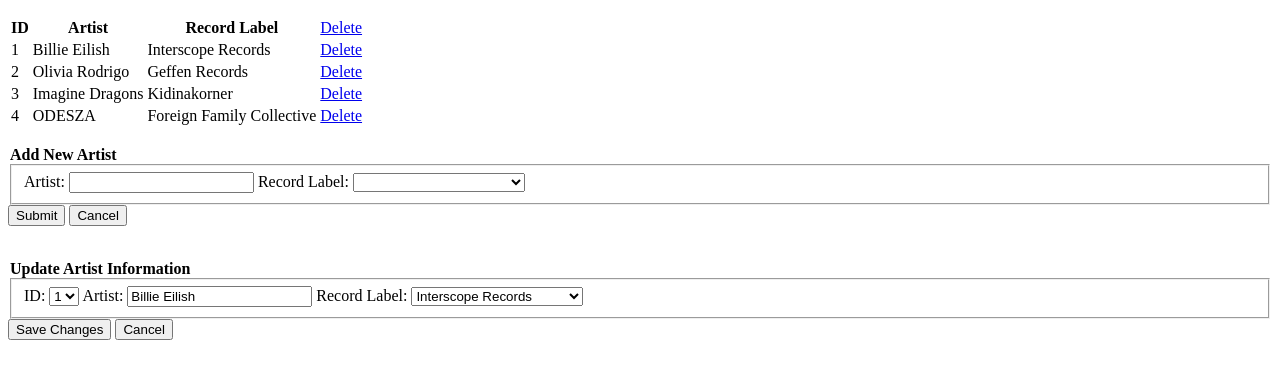
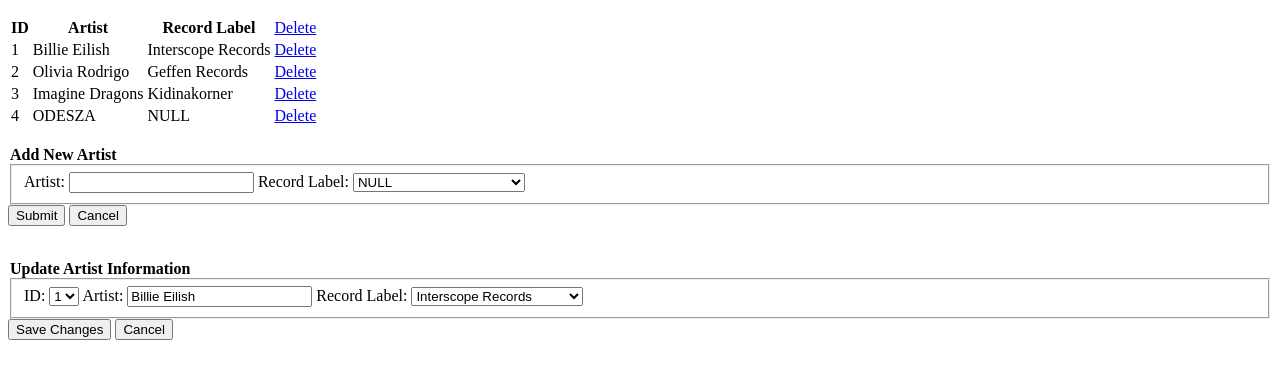
Before and after one commit to derrickpriebe/concertsunlimited, a plain HTML site: page artists.html in a window 1280 px wide. Shown: the part 86-464 px from the top of the page. Drawn offline with Linux system fonts and the light colour scheme.

Commit message:
Add files via upload

```diff
--- a/artists.html
+++ b/artists.html
@@ -51,7 +51,7 @@
     <tr>
         <td> 4 </td>
         <td> ODESZA </td>
-        <td> Foreign Family Collective </td>
+        <td> NULL </td>
         <td><a href="#"> Delete </a></td>
     </tr>
   </tbody>
@@ -64,11 +64,11 @@
     <form method="POST" id="addArtist">
         <legend><strong>Add New Artist</strong></legend>
         <fieldset>
-            <label for="artist"> Artist: </label>
-                <input type="text" id="artist" name="artist" required>
+          <label for="artist"> Artist: </label>
+          <input type="text" id="artist" name="artist" required>
             <label for="record label"> Record Label: </label>
                 <select id="record label" name="record label" required>
-            	    <option value="0">&nbsp;</option>
+            	    <option value="0"> NULL </option>
                     <option value="1"> Foreign Family Collective </option>
                     <option value="2"> Geffen Records </option>
                     <option value="3"> Kidinakorner </option>
@@ -95,11 +95,11 @@
                     <option value="3"> 3 </option>
                     <option value="4"> 4 </option>
                 </select>
-            <label> Artist: </label>
-                <input type="text" name="artist" value="Billie Eilish" required>
+                <label> Artist: </label>
+                    <input type="text" name="artist" value="Billie Eilish" required>
             <label for="record label"> Record Label: </label>
                 <select id="record label" name="record label" required>
-                    <option value="0">&nbsp;</option>
+                    <option value="0"> NULL </option>
                     <option value="1"> Foreign Family Collective </option>
                     <option value="2"> Geffen Records </option>
                     <option value="3"> Kidinakorner </option>
```
Also changed, not shown: concert_artists.html (+1 -1 lines), concerts.html (+3 -1 lines), recordlabels.html (+4 -4 lines), venues.html (+0 -1 lines), index.html (indentation only), ticketholders.html (line endings or trailing spaces), tickets.html (line endings or trailing spaces).
